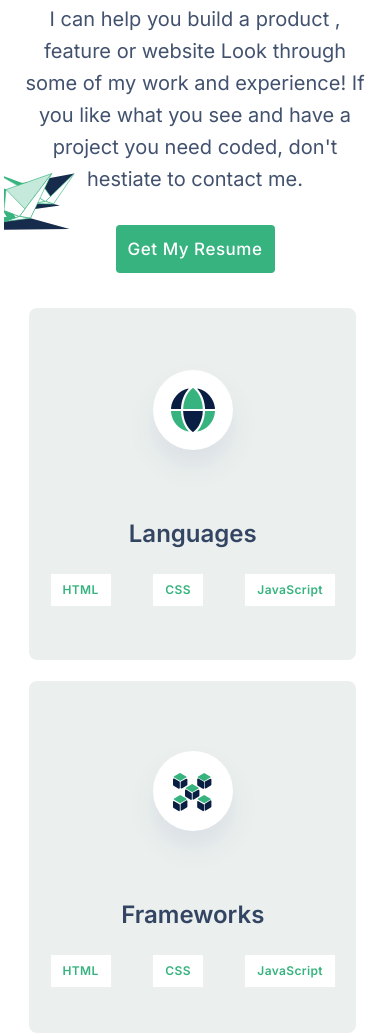
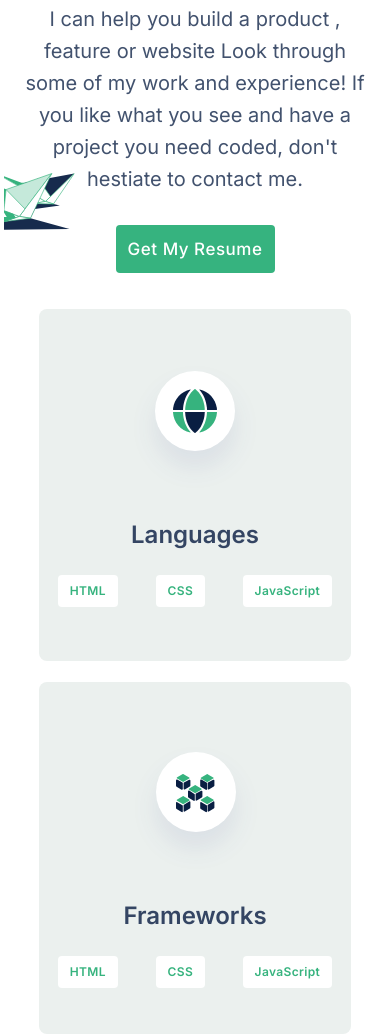
Before and after one commit to Alejandro-Bernal-M/Portfolio-setup-and-mobile-first, a website: page index.html in a window 390 px wide. Shown: the part 4166-5200 px from the top of the page. Drawn offline with Linux system fonts and the light colour scheme.

Commit message:
Correct the section-about and changes in border-radius and responsivenes

```diff
--- a/styles.css
+++ b/styles.css
@@ -126,6 +126,7 @@ li {
   background: #fff;
   padding: 8px 12px;
   text-align: center;
+  border-radius: 4px;
 }
 
 #div-links li {
@@ -302,21 +303,24 @@ li {
 }
 
 .about-me-grid {
+  position: relative;
   display: grid;
   width: 100%;
   height: 1100px;
   grid-template-rows: 1fr 1fr 1fr;
   grid-template-columns: 85%;
-  margin-top: 30px;
   justify-content: center;
   row-gap: 20px;
-  margin-bottom: 20px;
+  align-items: center;
+  margin: 30px auto 20px auto;
 }
 
 .grid-item-about {
-  width: 327px;
+  width: min(327px, 80vw);
   height: 352px;
   display: flex;
+  margin-left: auto;
+  margin-right: auto;
   flex-direction: column;
   justify-content: center;
   align-items: center;
```
Also changed, not shown: index.html (+2 -1 lines).
